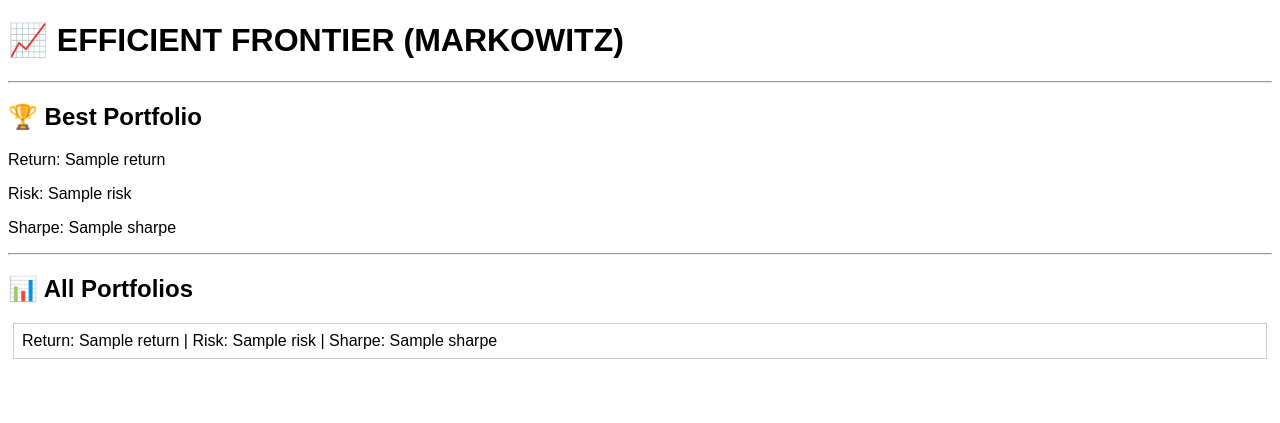
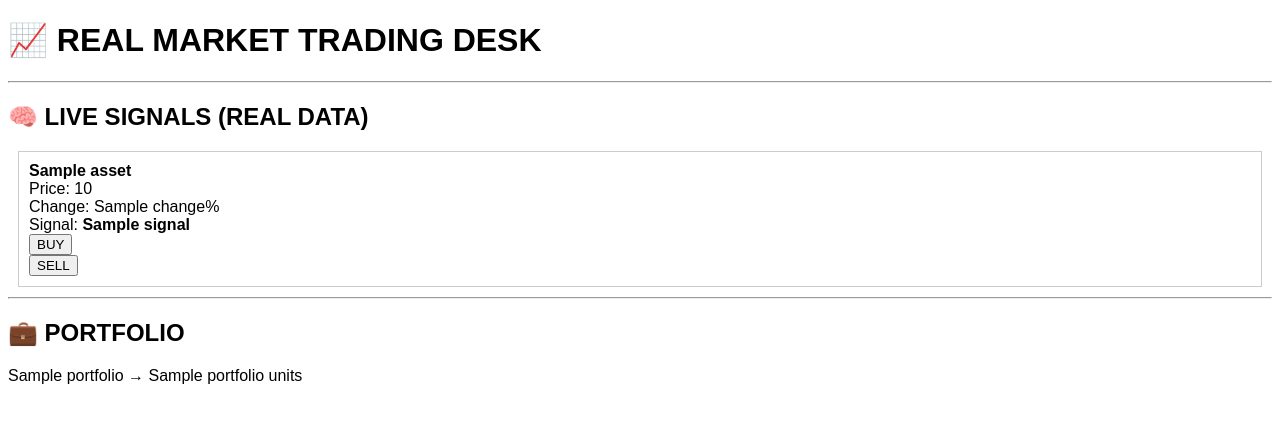
Before and after one commit to Emi202673/investtool-pro, a Flask app: template templates/dashboard.html in a window 1280 px wide. Shown: the top 423 px of the page. Run offline with Flask 3, Linux system fonts and the light colour scheme; the template is opened without the code that fills it: most values are stand-ins (such as "Sample title", 1, 10 or a date in 2020).

Commit message:
Update dashboard.html

```diff
--- a/templates/dashboard.html
+++ b/templates/dashboard.html
@@ -1,33 +1,44 @@
 <!DOCTYPE html>
 <html>
 <head>
-    <title>Efficient Frontier</title>
+    <title>Real Market Trading Desk</title>
 </head>
 <body style="font-family:Arial">
 
-<h1>📈 EFFICIENT FRONTIER (MARKOWITZ)</h1>
+<h1>📈 REAL MARKET TRADING DESK</h1>
 
 <hr>
 
-<h2>🏆 Best Portfolio</h2>
+<h2>🧠 LIVE SIGNALS (REAL DATA)</h2>
 
-<p>Return: {{ best.return }}</p>
-<p>Risk: {{ best.risk }}</p>
-<p>Sharpe: {{ best.sharpe }}</p>
+{% for s in signals %}
+<div style="border:1px solid #ccc; padding:10px; margin:10px">
 
-<hr>
+<b>{{ s.asset }}</b><br>
+Price: {{ s.price }}<br>
+Change: {{ s.change }}%<br>
+Signal: <b>{{ s.signal }}</b><br>
 
-<h2>📊 All Portfolios</h2>
+<form method="POST" action="/buy">
+    <input type="hidden" name="asset" value="{{ s.asset }}">
+    <button>BUY</button>
+</form>
 
-{% for p in portfolios %}
-<div style="border:1px solid #ccc; padding:8px; margin:5px">
-
-Return: {{ p.return }} |
-Risk: {{ p.risk }} |
-Sharpe: {{ p.sharpe }}
+<form method="POST" action="/sell">
+    <input type="hidden" name="asset" value="{{ s.asset }}">
+    <button>SELL</button>
+</form>
 
 </div>
 {% endfor %}
 
+<hr>
+
+<h2>💼 PORTFOLIO</h2>
+
+{% for k, v in portfolio.items() %}
+<p>{{ k }} → {{ v }} units</p>
+{% endfor %}
+
 </body>
 </html>
```
